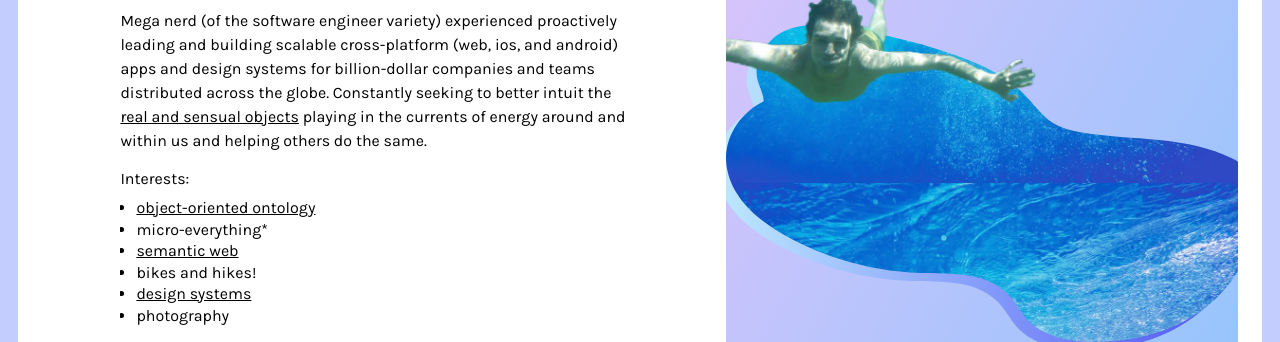
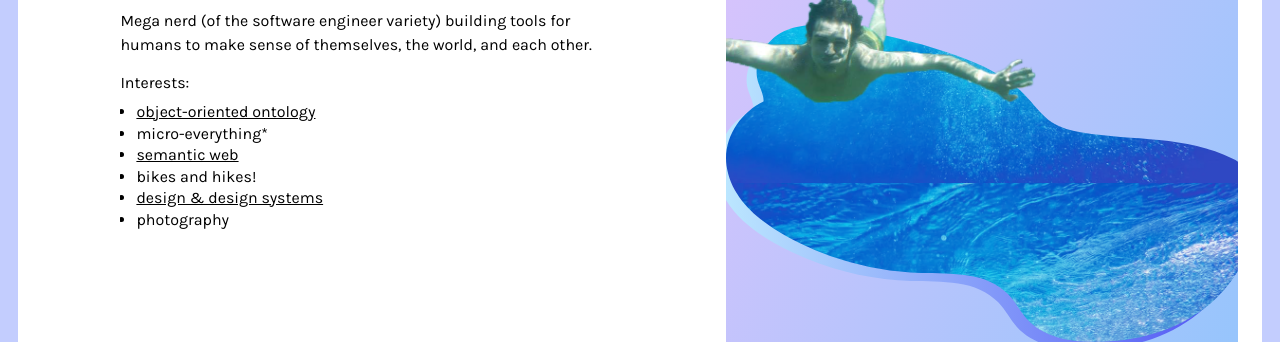
Before and after one commit to Kierancz/kicz-min, a website built with Vite: page index.html in a window 1280 px wide. Shown: the part 249-591 px from the top of the page. Built offline with nearby package versions, Linux system fonts and the light colour scheme.

Commit message:
docs: small description update

```diff
--- a/index.html
+++ b/index.html
@@ -24,7 +24,7 @@
         "@type": "Occupation",
         "name": "Software Engineer"
       },
-      "description": "Loves semantic web, design systems, and micro-everything*",
+      "description": "Building tools to empower humans.",
       "url": "https://kicz.me"
     }
   </script>
@@ -90,13 +90,8 @@
 
       <div class="left-text-container">
         <p>
-          Mega nerd (of the software engineer variety) experienced proactively leading
-          and building scalable cross-platform (web, ios, and android) apps and design systems for
-          billion-dollar companies and teams distributed across the globe.
-          Constantly seeking to better intuit the <a
-            href="https://en.wikipedia.org/wiki/Object-oriented_ontology#:~:text=Real%20objects%20are%20objects%20that,are%20accessed%20through%20intellectual%20probing."
-            target="_blank">real and sensual objects</a> playing in
-          the currents of energy around and within us and helping others do the same.
+          Mega nerd (of the software engineer variety) building tools for humans to make sense of themselves, the world,
+          and each other.
         </p>
 
         <figure class="interests">
@@ -107,7 +102,8 @@
             <li>micro-everything*</li>
             <li><a href="https://en.wikipedia.org/wiki/Semantic_Web" target="_blank">semantic web</a></li>
             <li>bikes and hikes!</li>
-            <li><a href="https://www.nngroup.com/articles/design-systems-101/" target="_blank">design systems</a></li>
+            <li><a href="https://www.nngroup.com/articles/design-systems-101/" target="_blank">design & design
+                systems</a></li>
             <li>photography</li>
           </ul>
         </figure>
```
